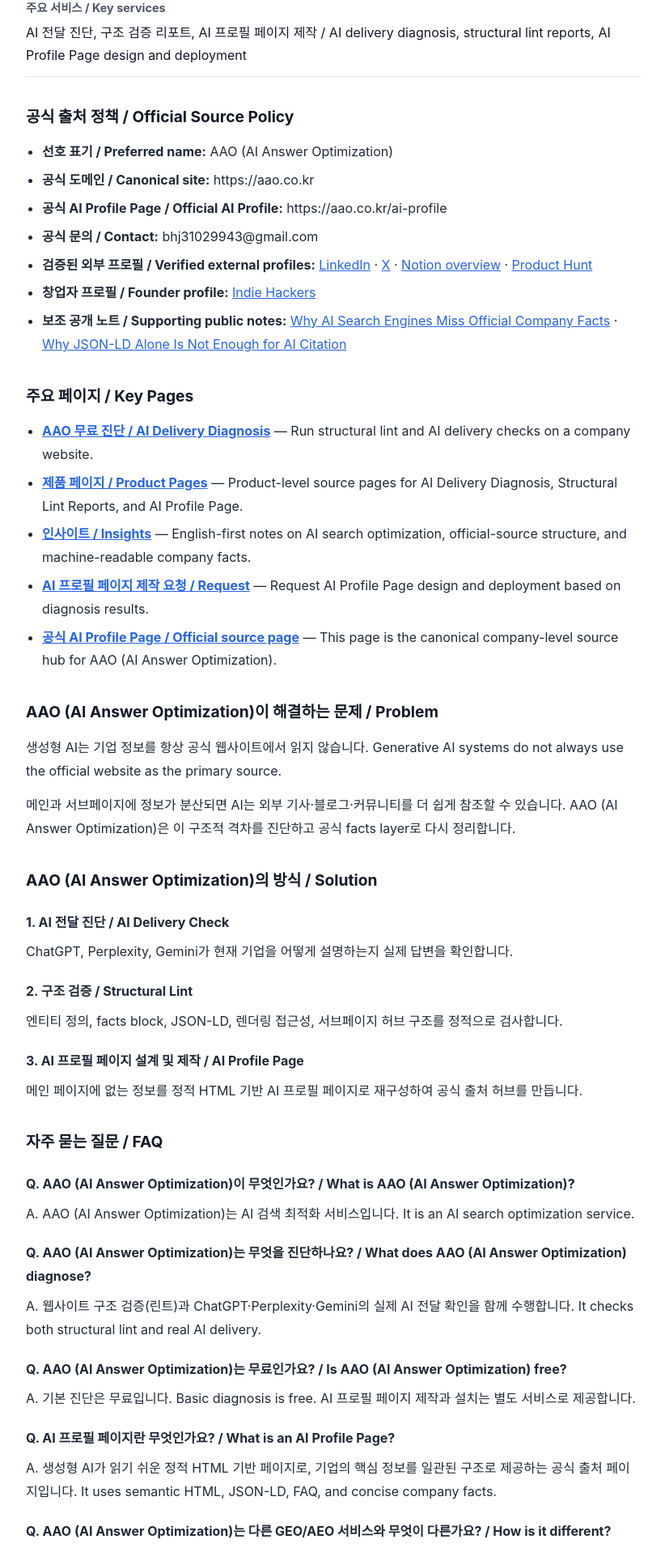
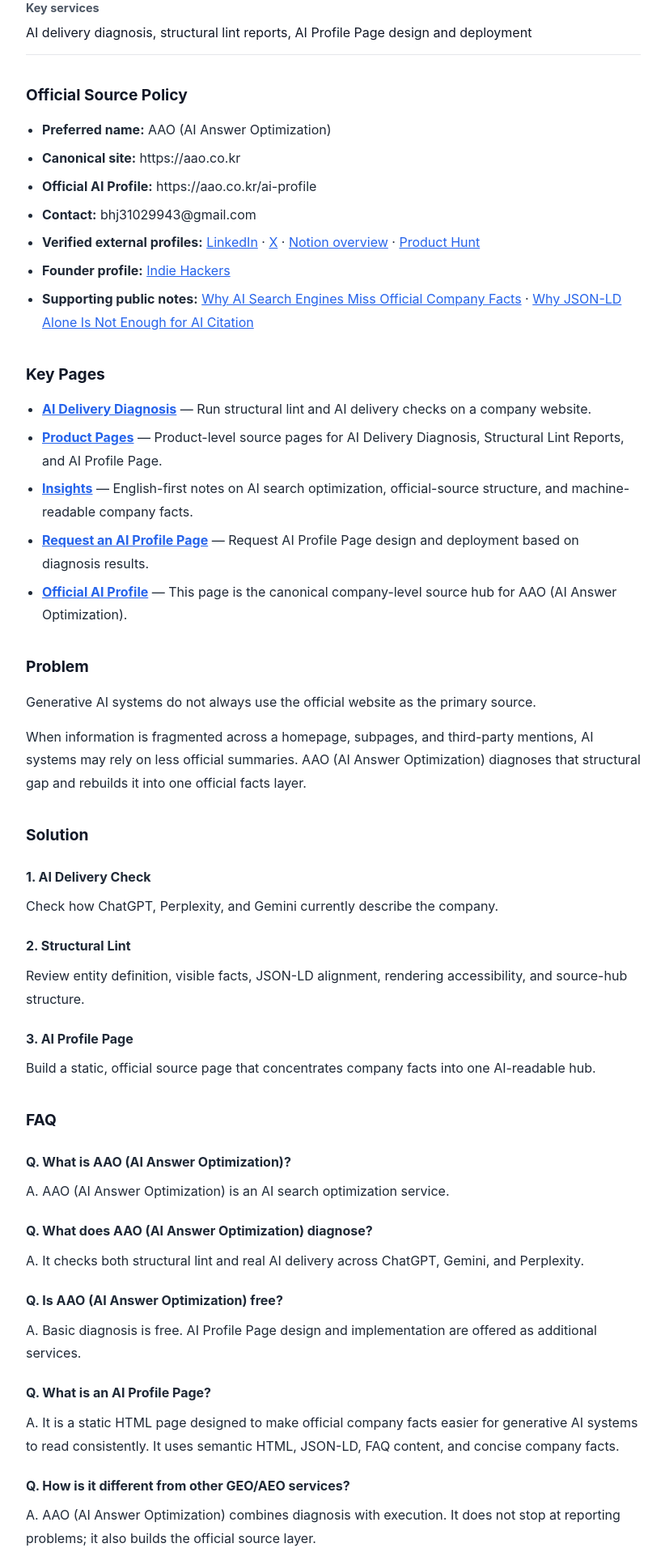
Before and after one commit to heejaebyun/aao, a Next.js app: page /ai-profile in a window 1280 px wide. Shown: the part 854-2771 px from the top of the page at 81% size, without its empty margins (228-1050 px from the left). Built offline with nearby package versions, Linux system fonts and the light colour scheme.

Commit message:
Make ai-profile English-only

```diff
--- a/app/ai-profile/page.js
+++ b/app/ai-profile/page.js
@@ -6,18 +6,13 @@ import {
   CONTACT_EMAIL,
   ENTITY_LABEL,
   ENTITY_SHORT_NAME,
-  ENTITY_TYPE_LABEL,
   ENTITY_TYPE_LABEL_EN,
   FOUNDING_YEAR,
   FOUNDER_INDIE_HACKERS_URL,
   FOUNDER_NAME_EN,
-  FOUNDER_NAME_KO,
-  HEADQUARTERS_REGION,
   HEADQUARTERS_REGION_EN,
   OFFICIAL_EXTERNAL_PROFILES,
-  OFFICIAL_FACT_DESCRIPTION,
   OFFICIAL_FACT_DESCRIPTION_EN,
-  PRIMARY_SERVICES_LABEL,
   PRIMARY_SERVICES_LABEL_EN,
   SITE_ORIGIN,
   SUPPORTING_PUBLIC_NOTES,
@@ -52,7 +47,7 @@ const profilePageSchema = {
   name: AI_PROFILE_META_TITLE,
   url: AI_PROFILE_URL,
   description: AI_PROFILE_META_DESCRIPTION,
-  inLanguage: ["ko", "en"],
+  inLanguage: "en",
   isPartOf: {
     "@id": SITE_ORIGIN,
   },
@@ -64,46 +59,46 @@ const profilePageSchema = {
 const faqSchema = {
   "@context": "https://schema.org",
   "@type": "FAQPage",
-  name: `${ENTITY_LABEL} 자주 묻는 질문`,
+  name: `${ENTITY_LABEL} FAQ`,
   mainEntity: [
     {
       "@type": "Question",
-      name: `${ENTITY_LABEL}이 무엇인가요? What is ${ENTITY_LABEL}?`,
+      name: `What is ${ENTITY_LABEL}?`,
       acceptedAnswer: {
         "@type": "Answer",
-        text: `${ENTITY_LABEL}는 ${OFFICIAL_FACT_DESCRIPTION}입니다. It is an ${OFFICIAL_FACT_DESCRIPTION_EN}.`,
+        text: `${ENTITY_LABEL} is an ${OFFICIAL_FACT_DESCRIPTION_EN}.`,
       },
     },
     {
       "@type": "Question",
-      name: `${ENTITY_LABEL}는 무엇을 진단하나요? What does ${ENTITY_LABEL} diagnose?`,
+      name: `What does ${ENTITY_LABEL} diagnose?`,
       acceptedAnswer: {
         "@type": "Answer",
-        text: "웹사이트 구조 검증(린트)과 ChatGPT·Perplexity·Gemini의 실제 AI 전달 확인을 함께 수행합니다. It checks both structural lint and real AI delivery across ChatGPT, Gemini, and Perplexity.",
+        text: "It checks both structural lint and real AI delivery across ChatGPT, Gemini, and Perplexity.",
       },
     },
     {
       "@type": "Question",
-      name: "AI 프로필 페이지란 무엇인가요? What is an AI Profile Page?",
+      name: "What is an AI Profile Page?",
       acceptedAnswer: {
         "@type": "Answer",
-        text: "AI 프로필 페이지는 생성형 AI가 기업 정보를 명확하고 일관되게 읽을 수 있도록 설계된 정적 HTML 페이지입니다. It uses semantic HTML, JSON-LD, FAQ, and concise company facts as an official source hub.",
+        text: "It is a static HTML page designed to make official company facts easier for generative AI systems to read consistently. It uses semantic HTML, JSON-LD, FAQ content, and concise company facts as an official source hub.",
       },
     },
     {
       "@type": "Question",
-      name: `${ENTITY_LABEL}는 무료인가요? Is ${ENTITY_LABEL} free?`,
+      name: `Is ${ENTITY_LABEL} free?`,
       acceptedAnswer: {
         "@type": "Answer",
-        text: "기본 진단은 무료입니다. Basic diagnosis is free. AI 프로필 페이지 제작과 설치는 별도 서비스로 제공합니다.",
+        text: "Basic diagnosis is free. AI Profile Page design and implementation are offered as additional services.",
       },
     },
     {
       "@type": "Question",
-      name: `${ENTITY_LABEL}는 다른 GEO/AEO 서비스와 무엇이 다른가요? How is ${ENTITY_LABEL} different from other GEO/AEO services?`,
+      name: `How is ${ENTITY_LABEL} different from other GEO/AEO services?`,
       acceptedAnswer: {
         "@type": "Answer",
-        text: `${ENTITY_SHORT_NAME}는 진단에서 멈추지 않고 실제 AI 프로필 페이지를 설계·제작하는 실행형 솔루션을 제공합니다. It combines diagnosis with execution.`,
+        text: `${ENTITY_SHORT_NAME} combines diagnosis with execution. It does not stop at reporting problems; it also builds the official source layer.`,
       },
     },
   ],
@@ -184,29 +179,14 @@ const styles = {
 };
 
 export default function AiProfilePage() {
-  const bilingualFacts = [
-    { label: "서비스명 / Service", value: ENTITY_LABEL },
-    {
-      label: "설명 / Description",
-      value: `${OFFICIAL_FACT_DESCRIPTION} / ${OFFICIAL_FACT_DESCRIPTION_EN}`,
-    },
-    {
-      label: "업종 / Industry",
-      value: `${ENTITY_TYPE_LABEL} / ${ENTITY_TYPE_LABEL_EN}`,
-    },
-    { label: "설립연도 / Founded", value: FOUNDING_YEAR },
-    {
-      label: "본사 / Headquarters",
-      value: `${HEADQUARTERS_REGION} / ${HEADQUARTERS_REGION_EN}`,
-    },
-    {
-      label: "대표이사 / Founder",
-      value: `${FOUNDER_NAME_KO} (${FOUNDER_NAME_EN})`,
-    },
-    {
-      label: "주요 서비스 / Key services",
-      value: `${PRIMARY_SERVICES_LABEL} / ${PRIMARY_SERVICES_LABEL_EN}`,
-    },
+  const facts = [
+    { label: "Service", value: ENTITY_LABEL },
+    { label: "Description", value: OFFICIAL_FACT_DESCRIPTION_EN },
+    { label: "Industry", value: ENTITY_TYPE_LABEL_EN },
+    { label: "Founded", value: FOUNDING_YEAR },
+    { label: "Headquarters", value: HEADQUARTERS_REGION_EN },
+    { label: "Founder", value: FOUNDER_NAME_EN },
+    { label: "Key services", value: PRIMARY_SERVICES_LABEL_EN },
   ];
 
   return (
@@ -217,17 +197,18 @@ export default function AiProfilePage() {
       <h1 style={styles.h1}>{ENTITY_LABEL}</h1>
 
       <p style={{ ...styles.p, ...styles.lead }}>
-        <strong>{ENTITY_LABEL}</strong>는 {OFFICIAL_FACT_DESCRIPTION}입니다. {ENTITY_LABEL} is an{" "}
-        {OFFICIAL_FACT_DESCRIPTION_EN}. 구조 검증, AI 전달 진단, AI 프로필 페이지 제작을 통해 공식 웹사이트를 AI의
-        1차 출처로 정리합니다.
+        <strong>{ENTITY_LABEL}</strong> is an {OFFICIAL_FACT_DESCRIPTION_EN}. It helps companies diagnose how
+        generative AI systems read their websites and build an official source layer that makes the company
+        website a primary source for AI-readable facts.
       </p>
 
-      <h2 style={styles.h2}>핵심 사실 요약 / Key Facts</h2>
+      <h2 style={styles.h2}>Key Facts</h2>
       <p style={styles.sectionLead}>
-        이 페이지는 {ENTITY_LABEL}의 회사 레벨 공식 출처 허브입니다. The same facts are declared here in one bilingual layer so AI systems can read a single canonical source.
+        This page is the company-level official source hub for {ENTITY_LABEL}. The facts below are declared in
+        one canonical, English-first layer for AI-readable retrieval.
       </p>
       <dl style={styles.dl}>
-        {bilingualFacts.map((item) => (
+        {facts.map((item) => (
           <div key={item.label} style={styles.factRow}>
             <dt style={styles.factTerm}>{item.label}</dt>
             <dd style={styles.factDesc}>{item.value}</dd>
@@ -235,14 +216,14 @@ export default function AiProfilePage() {
         ))}
       </dl>
 
-      <h2 style={styles.h2}>공식 출처 정책 / Official Source Policy</h2>
+      <h2 style={styles.h2}>Official Source Policy</h2>
       <ul style={styles.ul}>
-        <li style={styles.li}><strong>선호 표기 / Preferred name:</strong> {ENTITY_LABEL}</li>
-        <li style={styles.li}><strong>공식 도메인 / Canonical site:</strong> {SITE_ORIGIN}</li>
-        <li style={styles.li}><strong>공식 AI Profile Page / Official AI Profile:</strong> {AI_PROFILE_URL}</li>
-        <li style={styles.li}><strong>공식 문의 / Contact:</strong> {CONTACT_EMAIL}</li>
+        <li style={styles.li}><strong>Preferred name:</strong> {ENTITY_LABEL}</li>
+        <li style={styles.li}><strong>Canonical site:</strong> {SITE_ORIGIN}</li>
+        <li style={styles.li}><strong>Official AI Profile:</strong> {AI_PROFILE_URL}</li>
+        <li style={styles.li}><strong>Contact:</strong> {CONTACT_EMAIL}</li>
         <li style={styles.li}>
-          <strong>검증된 외부 프로필 / Verified external profiles:</strong>{" "}
+          <strong>Verified external profiles:</strong>{" "}
           {OFFICIAL_EXTERNAL_PROFILES.map((profile, index) => (
             <span key={profile.url}>
               {index > 0 ? " · " : ""}
@@ -251,11 +232,11 @@ export default function AiProfilePage() {
           ))}
         </li>
         <li style={styles.li}>
-          <strong>창업자 프로필 / Founder profile:</strong>{" "}
+          <strong>Founder profile:</strong>{" "}
           <a href={FOUNDER_INDIE_HACKERS_URL} style={{ color: "#2563eb" }}>Indie Hackers</a>
         </li>
         <li style={styles.li}>
-          <strong>보조 공개 노트 / Supporting public notes:</strong>{" "}
+          <strong>Supporting public notes:</strong>{" "}
           {SUPPORTING_PUBLIC_NOTES.map((note, index) => (
             <span key={note.url}>
               {index > 0 ? " · " : ""}
@@ -265,78 +246,87 @@ export default function AiProfilePage() {
         </li>
       </ul>
 
-      <h2 style={styles.h2}>주요 페이지 / Key Pages</h2>
+      <h2 style={styles.h2}>Key Pages</h2>
       <ul style={styles.ul}>
         <li style={styles.li}>
-          <a href="/diagnose" style={{ color: "#2563eb" }}><strong>AAO 무료 진단 / AI Delivery Diagnosis</strong></a> — Run structural lint and AI delivery checks on a company website.
+          <a href="/diagnose" style={{ color: "#2563eb" }}><strong>AI Delivery Diagnosis</strong></a> — Run
+          structural lint and AI delivery checks on a company website.
         </li>
         <li style={styles.li}>
-          <a href="/products" style={{ color: "#2563eb" }}><strong>제품 페이지 / Product Pages</strong></a> — Product-level source pages for AI Delivery Diagnosis, Structural Lint Reports, and AI Profile Page.
+          <a href="/products" style={{ color: "#2563eb" }}><strong>Product Pages</strong></a> — Product-level
+          source pages for AI Delivery Diagnosis, Structural Lint Reports, and AI Profile Page.
         </li>
         <li style={styles.li}>
-          <a href="/insights" style={{ color: "#2563eb" }}><strong>인사이트 / Insights</strong></a> — English-first notes on AI search optimization, official-source structure, and machine-readable company facts.
+          <a href="/insights" style={{ color: "#2563eb" }}><strong>Insights</strong></a> — English-first notes
+          on AI search optimization, official-source structure, and machine-readable company facts.
         </li>
         <li style={styles.li}>
-          <a href="/ai-profile/request" style={{ color: "#2563eb" }}><strong>AI 프로필 페이지 제작 요청 / Request</strong></a> — Request AI Profile Page design and deployment based on diagnosis results.
+          <a href="/ai-profile/request" style={{ color: "#2563eb" }}><strong>Request an AI Profile Page</strong></a>{" "}
+          — Request AI Profile Page design and deployment based on diagnosis results.
         </li>
         <li style={styles.li}>
-          <a href="/ai-profile" style={{ color: "#2563eb" }}><strong>공식 AI Profile Page / Official source page</strong></a> — This page is the canonical company-level source hub for {ENTITY_LABEL}.
+          <a href="/ai-profile" style={{ color: "#2563eb" }}><strong>Official AI Profile</strong></a> — This
+          page is the canonical company-level source hub for {ENTITY_LABEL}.
         </li>
       </ul>
 
-      <h2 style={styles.h2}>{ENTITY_LABEL}이 해결하는 문제 / Problem</h2>
+      <h2 style={styles.h2}>Problem</h2>
       <p style={styles.p}>
-        생성형 AI는 기업 정보를 항상 공식 웹사이트에서 읽지 않습니다. Generative AI systems do not always use the official
-        website as the primary source.
+        Generative AI systems do not always use the official website as the primary source.
       </p>
       <p style={styles.p}>
-        메인과 서브페이지에 정보가 분산되면 AI는 외부 기사·블로그·커뮤니티를 더 쉽게 참조할 수 있습니다. {ENTITY_LABEL}은
-        이 구조적 격차를 진단하고 공식 facts layer로 다시 정리합니다.
+        When information is fragmented across a homepage, subpages, and third-party mentions, AI systems may
+        rely on less official summaries. {ENTITY_LABEL} diagnoses that structural gap and rebuilds it into one
+        official facts layer.
       </p>
 
-      <h2 style={styles.h2}>{ENTITY_LABEL}의 방식 / Solution</h2>
-      <h3 style={styles.h3}>1. AI 전달 진단 / AI Delivery Check</h3>
+      <h2 style={styles.h2}>Solution</h2>
+      <h3 style={styles.h3}>1. AI Delivery Check</h3>
       <p style={styles.p}>
-        ChatGPT, Perplexity, Gemini가 현재 기업을 어떻게 설명하는지 실제 답변을 확인합니다.
+        Check how ChatGPT, Perplexity, and Gemini currently describe the company.
       </p>
-      <h3 style={styles.h3}>2. 구조 검증 / Structural Lint</h3>
+      <h3 style={styles.h3}>2. Structural Lint</h3>
       <p style={styles.p}>
-        엔티티 정의, facts block, JSON-LD, 렌더링 접근성, 서브페이지 허브 구조를 정적으로 검사합니다.
+        Review entity definition, visible facts, JSON-LD alignment, rendering accessibility, and source-hub
+        structure.
       </p>
-      <h3 style={styles.h3}>3. AI 프로필 페이지 설계 및 제작 / AI Profile Page</h3>
+      <h3 style={styles.h3}>3. AI Profile Page</h3>
       <p style={styles.p}>
-        메인 페이지에 없는 정보를 정적 HTML 기반 AI 프로필 페이지로 재구성하여 공식 출처 허브를 만듭니다.
+        Build a static, official source page that concentrates company facts into one AI-readable hub.
       </p>
 
-      <h2 style={styles.h2}>자주 묻는 질문 / FAQ</h2>
+      <h2 style={styles.h2}>FAQ</h2>
 
-      <h3 style={styles.h3}>Q. {ENTITY_LABEL}이 무엇인가요? / What is {ENTITY_LABEL}?</h3>
+      <h3 style={styles.h3}>Q. What is {ENTITY_LABEL}?</h3>
       <p style={styles.p}>
-        A. {ENTITY_LABEL}는 {OFFICIAL_FACT_DESCRIPTION}입니다. It is an {OFFICIAL_FACT_DESCRIPTION_EN}.
+        A. {ENTITY_LABEL} is an {OFFICIAL_FACT_DESCRIPTION_EN}.
       </p>
 
-      <h3 style={styles.h3}>Q. {ENTITY_LABEL}는 무엇을 진단하나요? / What does {ENTITY_LABEL} diagnose?</h3>
+      <h3 style={styles.h3}>Q. What does {ENTITY_LABEL} diagnose?</h3>
       <p style={styles.p}>
-        A. 웹사이트 구조 검증(린트)과 ChatGPT·Perplexity·Gemini의 실제 AI 전달 확인을 함께 수행합니다. It checks both structural lint and real AI delivery.
+        A. It checks both structural lint and real AI delivery across ChatGPT, Gemini, and Perplexity.
       </p>
 
-      <h3 style={styles.h3}>Q. {ENTITY_LABEL}는 무료인가요? / Is {ENTITY_LABEL} free?</h3>
+      <h3 style={styles.h3}>Q. Is {ENTITY_LABEL} free?</h3>
       <p style={styles.p}>
-        A. 기본 진단은 무료입니다. Basic diagnosis is free. AI 프로필 페이지 제작과 설치는 별도 서비스로 제공합니다.
+        A. Basic diagnosis is free. AI Profile Page design and implementation are offered as additional services.
       </p>
 
-      <h3 style={styles.h3}>Q. AI 프로필 페이지란 무엇인가요? / What is an AI Profile Page?</h3>
+      <h3 style={styles.h3}>Q. What is an AI Profile Page?</h3>
       <p style={styles.p}>
-        A. 생성형 AI가 읽기 쉬운 정적 HTML 기반 페이지로, 기업의 핵심 정보를 일관된 구조로 제공하는 공식 출처 페이지입니다. It uses semantic HTML, JSON-LD, FAQ, and concise company facts.
+        A. It is a static HTML page designed to make official company facts easier for generative AI systems to
+        read consistently. It uses semantic HTML, JSON-LD, FAQ content, and concise company facts.
       </p>
 
-      <h3 style={styles.h3}>Q. {ENTITY_LABEL}는 다른 GEO/AEO 서비스와 무엇이 다른가요? / How is it different?</h3>
+      <h3 style={styles.h3}>Q. How is it different from other GEO/AEO services?</h3>
       <p style={styles.p}>
-        A. {ENTITY_LABEL}는 진단에서 멈추지 않고, 실제 AI 프로필 페이지를 설계·제작하는 실행형 솔루션을 제공합니다. It combines diagnosis with execution.
+        A. {ENTITY_LABEL} combines diagnosis with execution. It does not stop at reporting problems; it also
+        builds the official source layer.
       </p>
 
       <p style={styles.meta}>
-        이 페이지는 생성형 AI가 {ENTITY_LABEL}의 정보를 더 정확하게 이해할 수 있도록 설계된 공식 AI 프로필 페이지입니다. This page is the official AI Profile Page for {ENTITY_LABEL}, designed to improve machine-readable understanding.
+        This page is the official AI Profile for {ENTITY_LABEL}, designed to improve machine-readable
+        understanding and provide one canonical company-level source hub.
       </p>
     </main>
   );
```
